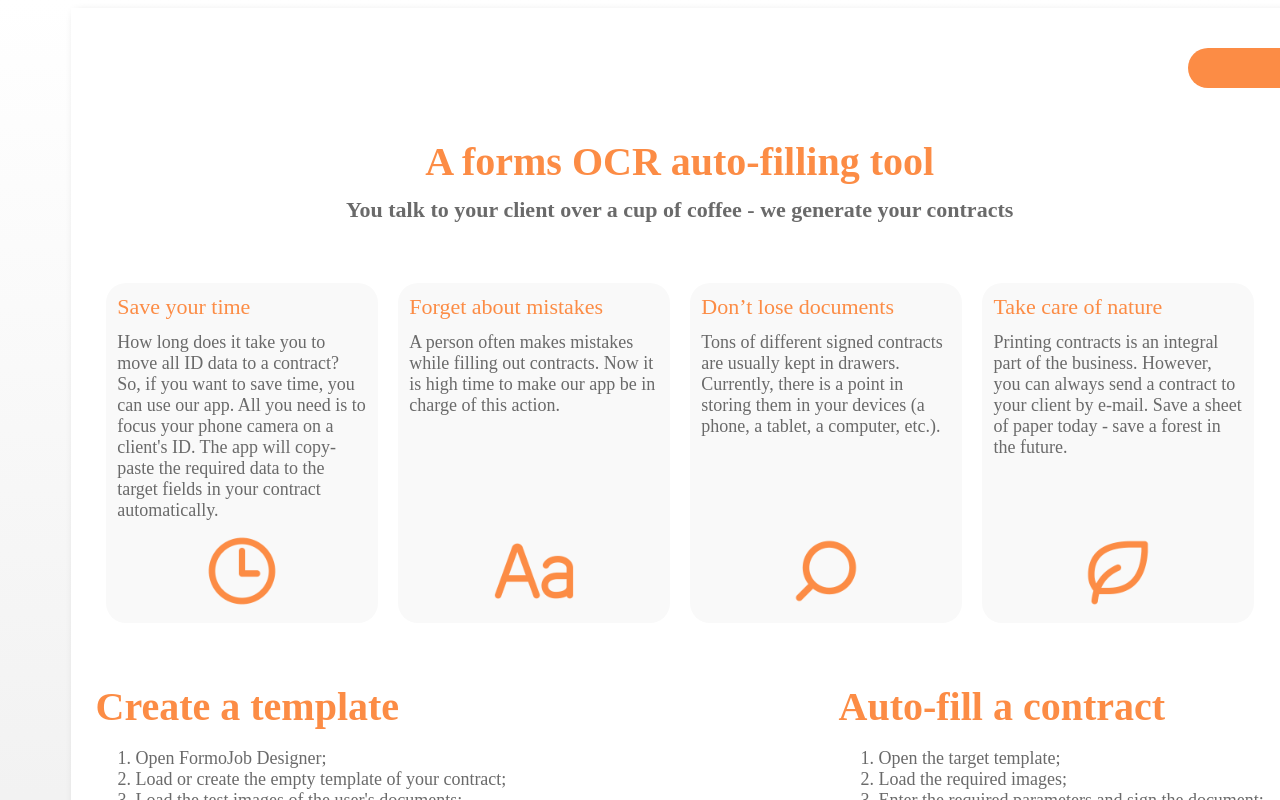
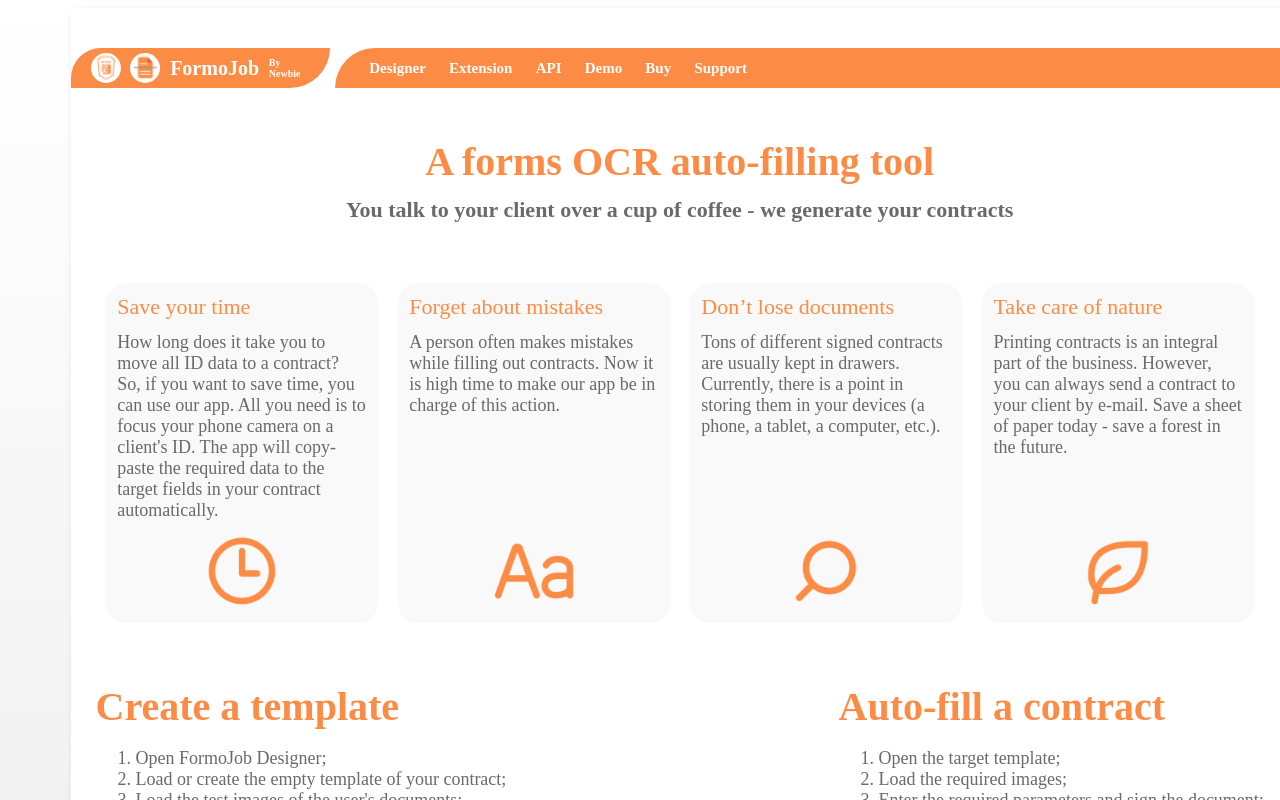
Before and after one commit to Balaborka/FormoJob-, a React (Create React App) app: page / in a window 1280 px wide. Shown: the top 800 px of the page. Built offline with nearby package versions, Linux system fonts and the light colour scheme.

Commit message:
Header is added

```diff
--- a/src/App.tsx
+++ b/src/App.tsx
@@ -1,5 +1,6 @@
 import React from 'react';
 import { Product } from './components/product'
+import { NavBar } from './components/navbar'
 import { Panel } from './components/panel'
 import { FormoJobPanel } from './components/formojob_panel'
 import { ExtensionPanel } from './components/extension_panel'
@@ -9,6 +10,7 @@
 function App() {
   return (
     <div className='content'>
+      <NavBar />
       <Product panel={
         <Panel
           theme='lightPanel'
--- /dev/null
+++ b/src/components/navbar.tsx
@@ -0,0 +1,25 @@
+import React from 'react';
+
+import NewbieIcon from '../icons/Newbie.svg'
+import FormoJobIcon from '../icons/FormoJob.svg'
+
+export function NavBar() {
+  return (
+    <div className='navbar'>
+        <div className='leftNavbar'>
+            <img className='navbarIcon' src={ NewbieIcon }></img>
+            <img className='navbarIcon' src={ FormoJobIcon }></img>
+            <a className='navbarFJ'>FormoJob</a>
+            <a className='navbarBN'>By Newbie</a>
+        </div>
+        <div className='rightNavbar'>
+            <a>Designer</a>
+            <a>Extension</a>
+            <a>API</a>
+            <a>Demo</a>
+            <a>Buy</a>
+            <a>Support</a>
+        </div>
+    </div>
+  );
+};
--- a/src/index.css
+++ b/src/index.css
@@ -11,6 +11,53 @@
 
 .product {
     min-width: 1217px;
+}
+
+.navbar {
+    width: 89.4%;
+    display: flex;
+    min-width: 1217px;
+    position: absolute;
+    padding-bottom: -40px;
+    margin-top: 40px;
+}
+.navbar * {
+    margin-right: 5px;
+    padding-right: 1%;
+    padding-left: 1%;
+    display: flex;
+    align-items: center;
+    display: flex;
+    height: 40px;
+    color: #FFFFFF;
+    font-weight: 700;
+}
+.leftNavbar {
+    width: 26%;
+    padding-left: calc(1% + 5px);
+    padding-right: 5px;
+    background: #FC8C45;
+    border-radius: 75px 0px 100px;
+}
+.rightNavbar {
+    font-size: 15px;
+    padding-left: 25px;
+    width: 100%;
+    background: #FC8C45;
+    border-radius: 100px 0px 0px 0px;
+}
+.rightNavbar a:hover {
+    cursor: pointer;
+}
+.navbarIcon {
+    width: 30px;
+}
+.navbarFJ {
+    font-size: 20px;
+}
+.navbarBN {
+    margin-right: 30px;
+    font-size: 10px;
 }
 
 .panel {
@@ -36,6 +83,7 @@
     align-items: center;
     flex-direction: column;
  }
+
 .topArtefact {
     margin-top: 40px;
     margin-left: auto;
```
Also changed, not shown: src/icons/FormoJob.svg (added), src/icons/Newbie.svg (added).
